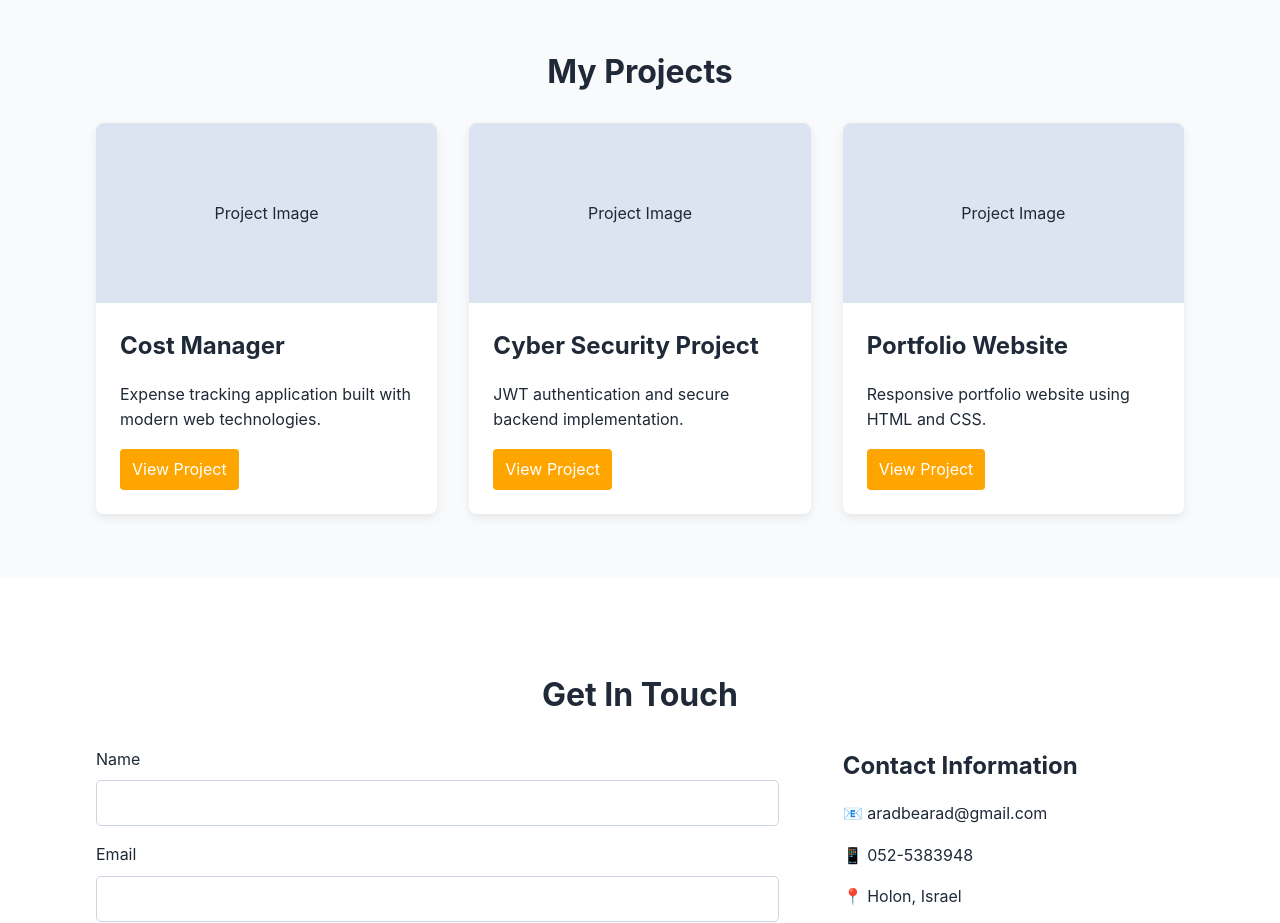
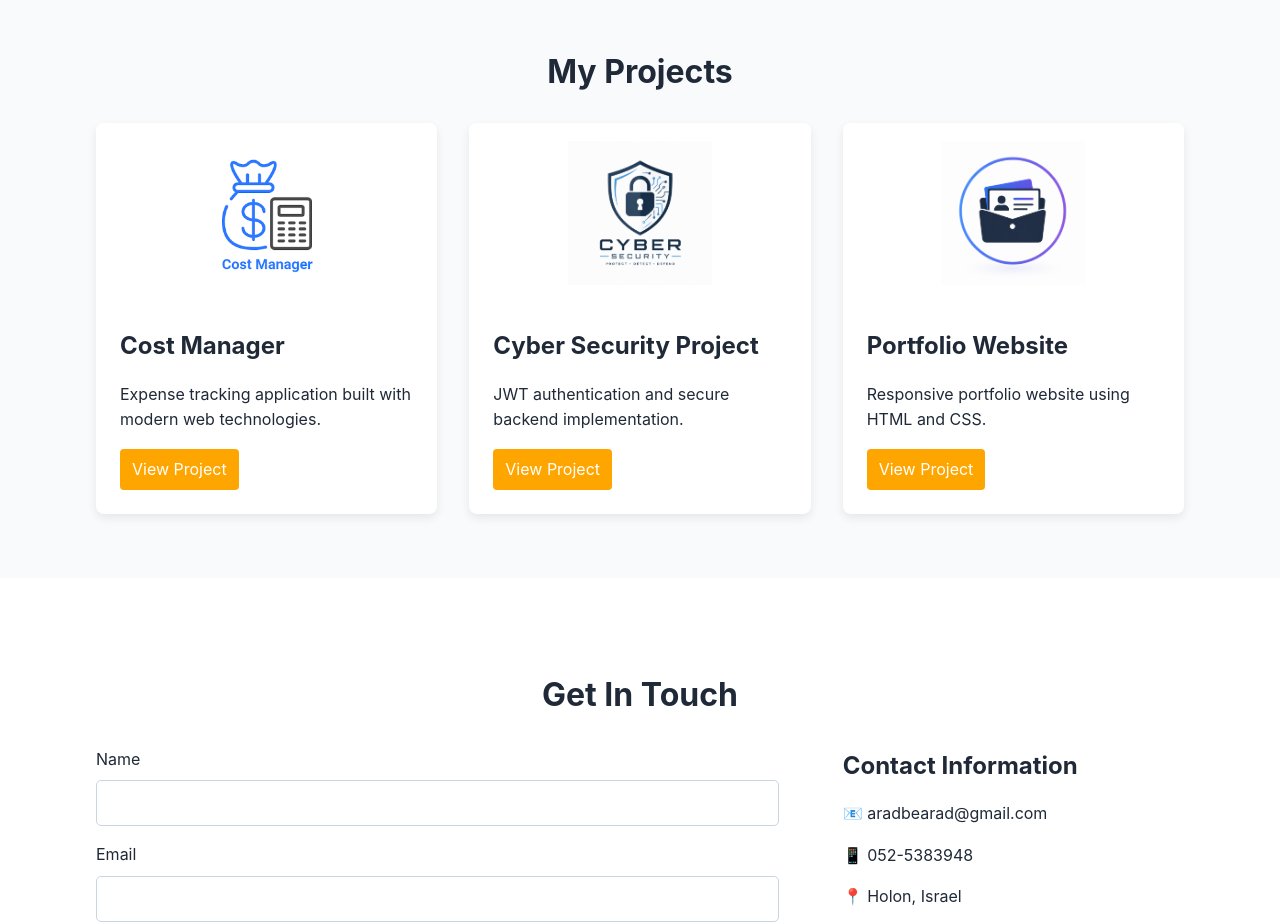
Before and after one commit to aradbe/personal-portfolio, a plain HTML site: page index.html in a window 1280 px wide. Shown: the part 1040-1963 px from the top of the page. Drawn offline with Linux system fonts and the light colour scheme.

Commit message:
Add images for project cards

```diff
--- a/index.html
+++ b/index.html
@@ -79,7 +79,9 @@
             <h2 class="center">My Projects</h2>
             <div class="project-list">
                 <div class="project-card">
-                    <div class="project-image">Project Image</div>
+                    <div class="project-image">
+                        <img src="images/Cost-Manager.png" alt="Cost Manager">
+                    </div>
                     <div class="project-info">
                         <h3>Cost Manager</h3>
                         <p>Expense tracking application built with modern web technologies.</p>
@@ -89,7 +91,9 @@
                     </div>
                 </div>
                 <div class="project-card">
-                    <div class="project-image">Project Image</div>
+                    <div class="project-image">
+                        <img src="images/Cyber-Security.png" alt="Cyber Security Project">
+                    </div>
                     <div class="project-info">
                         <h3>Cyber Security Project</h3>
                         <p>JWT authentication and secure backend implementation.</p>
@@ -99,7 +103,9 @@
                     </div>
                 </div>
                 <div class="project-card">
-                    <div class="project-image">Project Image</div>
+                    <div class="project-image">
+                        <img src="images/Personal-Portfolio.png" alt="Portfolio Website">
+                    </div>
                     <div class="project-info">
                         <h3>Portfolio Website</h3>
                         <p>Responsive portfolio website using HTML and CSS.</p>
--- a/style.css
+++ b/style.css
@@ -325,6 +325,20 @@ footer p {
     margin: 0;
 }
 
+.project-image {
+    height: 180px;
+    display: flex;
+    justify-content: center;
+    align-items: center;
+    background-color: white;
+}
+
+.project-image img {
+    max-width: 80%;
+    max-height: 80%;
+    object-fit: contain;
+}
+
 @media (max-width: 768px) {
     nav {
         display: none;
```
Also changed, not shown: Images/Cost-Manager.png (added), Images/Cyber-Security.png (added), Images/Personal-Portfolio.png (added).
